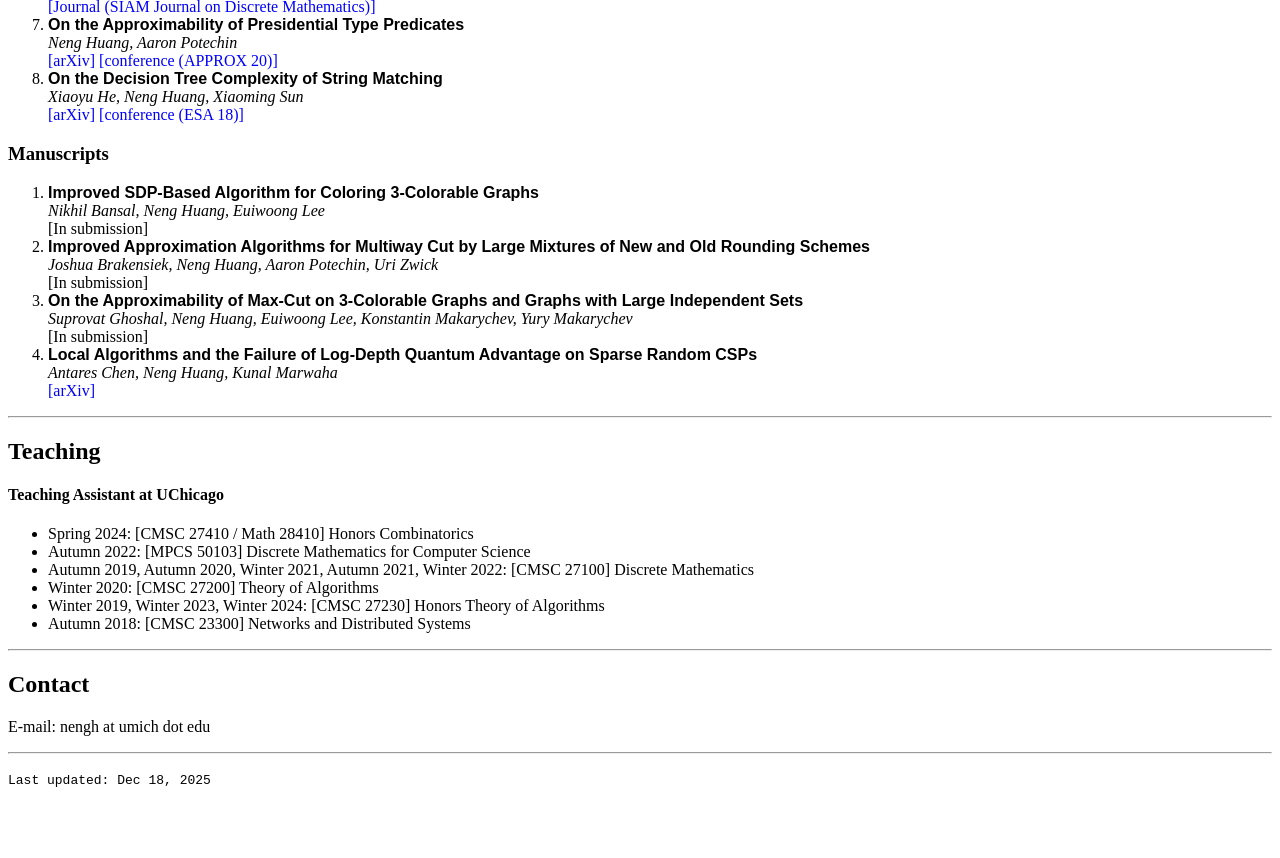
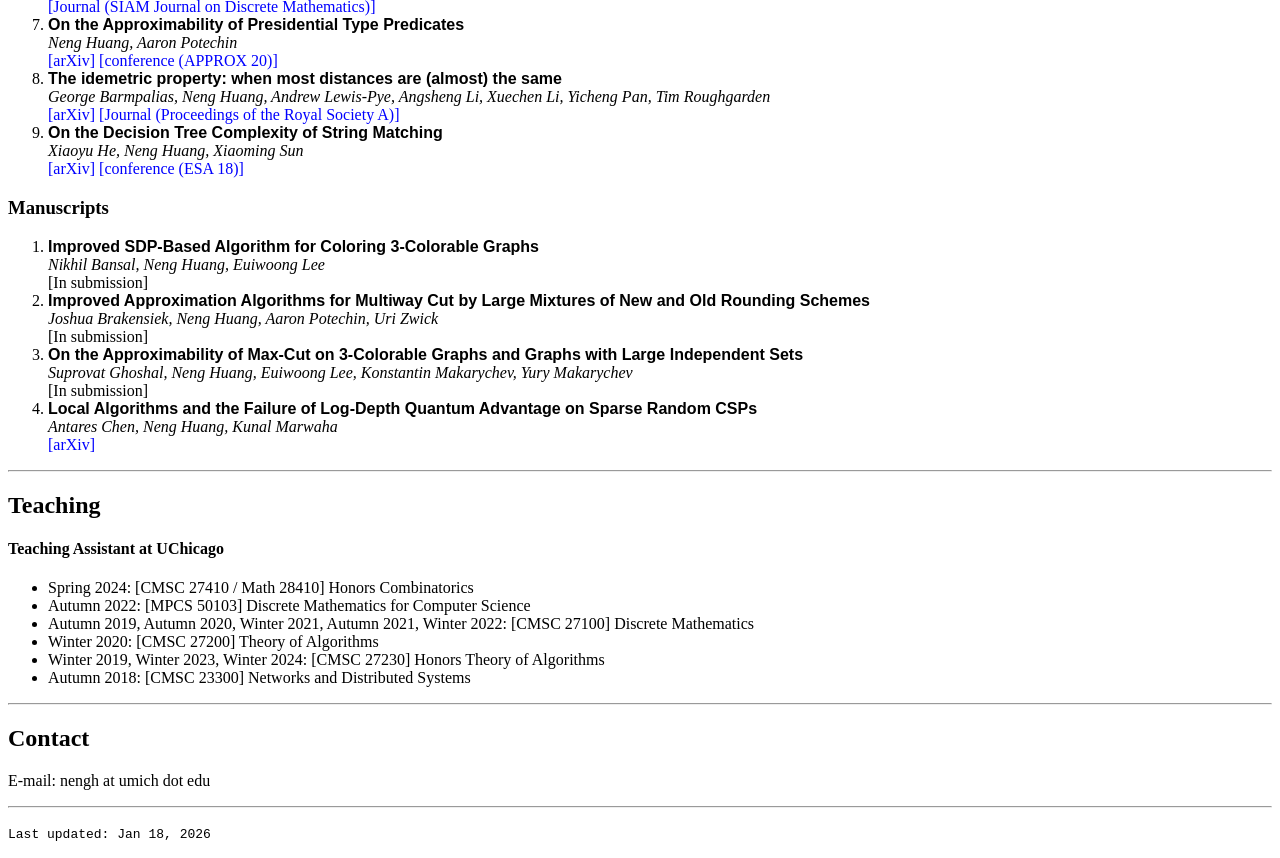
Before and after one commit to nenghuang/nenghuang.github.io, a plain HTML site: page index.html in a window 1280 px wide. Shown: the part 619-1477 px from the top of the page. Before the commit the page ends 1423 px from the top, so only its background shows below. Drawn offline with Linux system fonts and the light colour scheme.

Commit message:
Jan 2026

```diff
--- a/index.html
+++ b/index.html
@@ -75,6 +75,11 @@
                 <a href="https://arxiv.org/abs/1907.04451">[arXiv]</a>
                 <a href="https://drops.dagstuhl.de/opus/volltexte/2020/12661/">[conference (APPROX 20)]</a><br />
             </li>
+            <li><font face = "sans-serif"><b>The idemetric property: when most distances are (almost) the same</b></font><br />
+                <font face = "serif"><i>George Barmpalias, Neng Huang, Andrew Lewis-Pye, Angsheng Li, Xuechen Li, Yicheng Pan, Tim Roughgarden</i></font><br />
+                <a href="https://arxiv.org/abs/1804.11187">[arXiv]</a>
+                <a href="https://royalsocietypublishing.org/rspa/article/475/2222/20180283/56817/The-idemetric-property-when-most-distances-are">[Journal (Proceedings of the Royal Society A)]</a><br />
+            </li>
             <li><font face = "sans-serif"><b>On the Decision Tree Complexity of String Matching</b></font><br />
                 <font face = "serif"><i>Xiaoyu He, Neng Huang, Xiaoming Sun</i></font><br />
                 <a href="https://arxiv.org/abs/1712.09738">[arXiv]</a>
@@ -121,7 +126,7 @@
         <p>E-mail: nengh at umich dot edu</p>
 
 	<hr />
-	<p><font face = "monospace">Last updated: Dec 18, 2025</font></p>
+	<p><font face = "monospace">Last updated: Jan 18, 2026</font></p>
     </body>
 
 </html>
```
